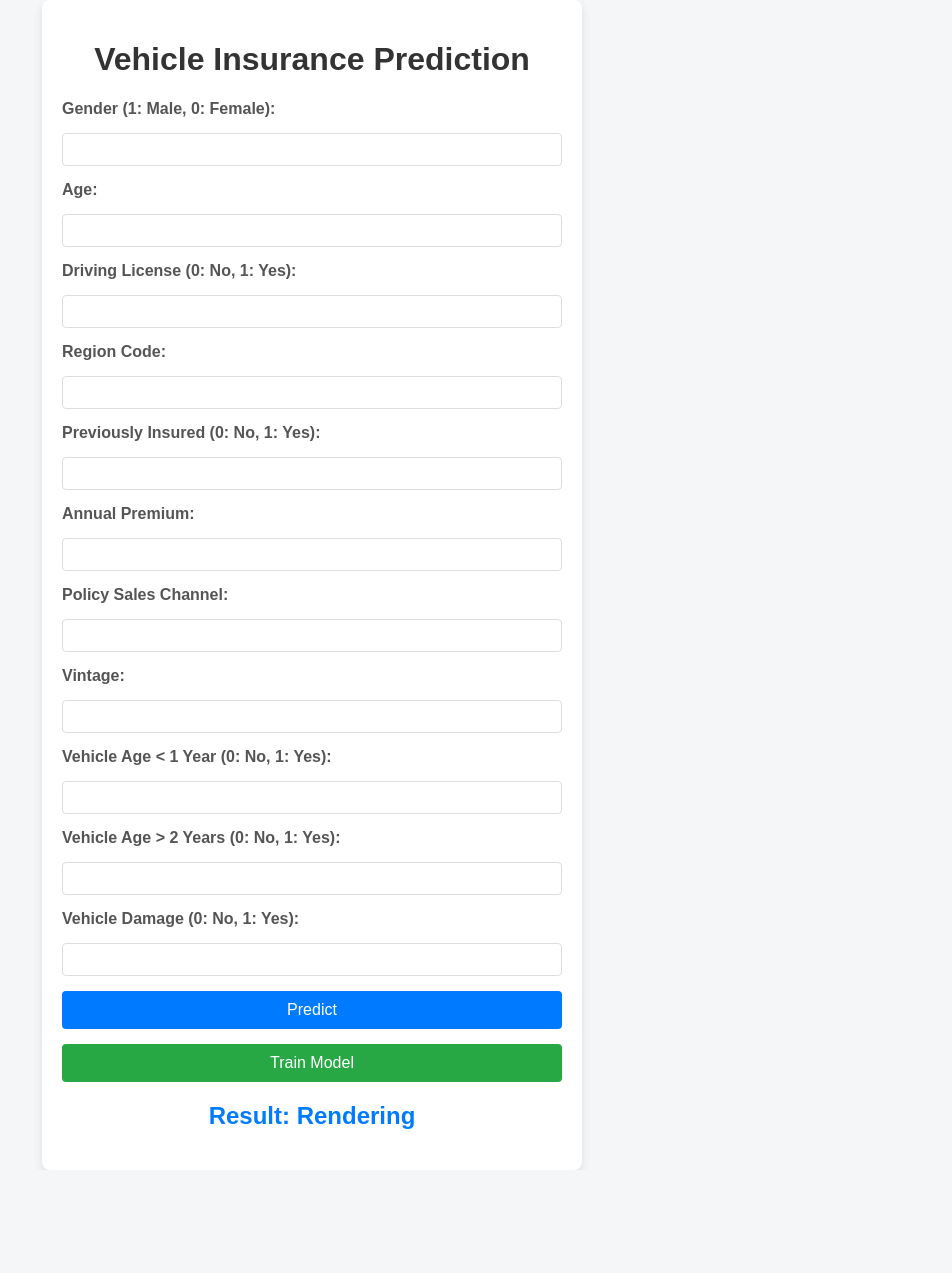
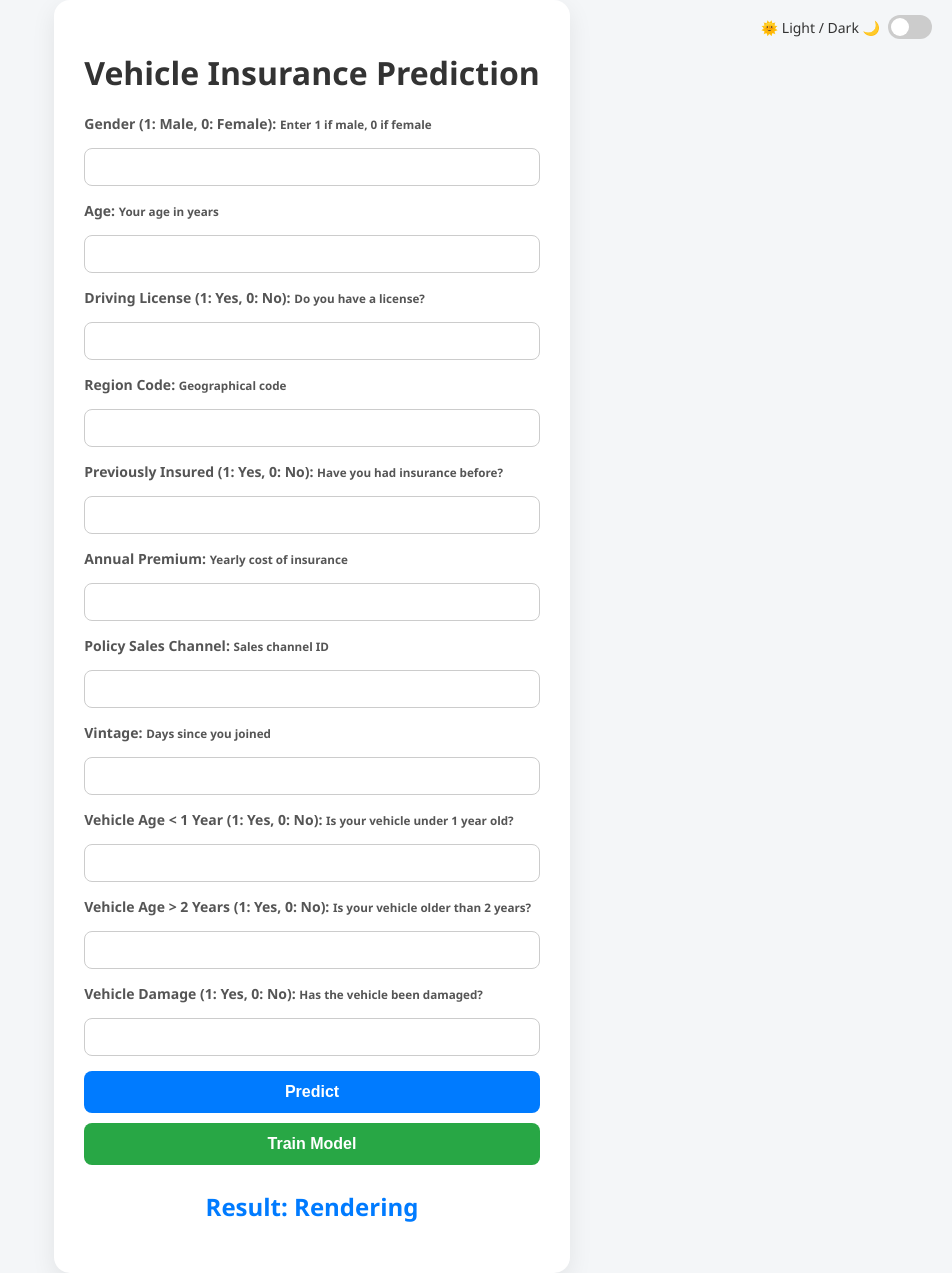
Before and after one commit to Harsh4962/MLOps---Project---1, a FastAPI app: page / in a window 1280 px wide. Shown: the whole page, without its empty margins (328-1280 px from the left). Before the commit the page ends 1170 px from the top, so only its background shows below. Run offline with FastAPI, Linux system fonts and the light colour scheme.

Commit message:
updated css and html for better UI

```diff
--- a/static/css/style.css
+++ b/static/css/style.css
@@ -1,26 +1,29 @@
-/* styles.css */
+/* Base styles */
 body {
-    font-family: Arial, sans-serif;
+    font-family: 'Segoe UI', Tahoma, Geneva, Verdana, sans-serif;
     display: flex;
     justify-content: center;
     align-items: center;
     min-height: 100vh;
     margin: 0;
     background-color: #f4f6f8;
+    transition: background-color 0.3s ease, color 0.3s ease;
 }
 
 .container {
     width: 100%;
-    max-width: 500px;
+    max-width: 550px;
     background-color: #ffffff;
-    padding: 20px;
-    border-radius: 8px;
-    box-shadow: 0 4px 8px rgba(0, 0, 0, 0.1);
+    padding: 30px;
+    border-radius: 16px;
+    box-shadow: 0 8px 24px rgba(0, 0, 0, 0.08);
     text-align: center;
+    transition: background-color 0.3s ease;
 }
 
 h1 {
     color: #333;
+    margin-bottom: 20px;
 }
 
 form {
@@ -32,23 +35,34 @@ form {
 label {
     text-align: left;
     color: #555;
-    font-weight: bold;
+    font-weight: 600;
+    font-size: 14px;
 }
 
 input {
-    padding: 8px;
-    border: 1px solid #ddd;
-    border-radius: 4px;
+    padding: 10px;
+    border: 1px solid #ccc;
+    border-radius: 8px;
+    font-size: 14px;
+    transition: all 0.2s;
+}
+
+input:focus {
+    outline: none;
+    border-color: #007bff;
+    box-shadow: 0 0 0 3px rgba(0, 123, 255, 0.1);
 }
 
 button {
-    padding: 10px;
+    padding: 12px;
     background-color: #007bff;
     color: #fff;
     border: none;
-    border-radius: 4px;
+    border-radius: 8px;
     cursor: pointer;
     font-size: 16px;
+    font-weight: 600;
+    transition: background-color 0.3s;
 }
 
 button:hover {
@@ -57,7 +71,7 @@ button:hover {
 
 .train-button {
     background-color: #28a745;
-    margin-top: 15px;
+    margin-top: 10px;
 }
 
 .train-button:hover {
@@ -65,9 +79,193 @@ button:hover {
 }
 
 .result {
-    margin-top: 20px;
+    margin-top: 25px;
 }
 
 .result h2 {
     color: #007bff;
 }
+
+/* Toggle Switch */
+.toggle-container {
+    display: flex;
+    justify-content: center;
+    align-items: center;
+    margin-bottom: 20px;
+    gap: 10px;
+}
+
+.toggle-label {
+    color: #555;
+    font-size: 14px;
+}
+
+.switch {
+    position: relative;
+    display: inline-block;
+    width: 48px;
+    height: 24px;
+}
+
+.switch input {
+    opacity: 0;
+    width: 0;
+    height: 0;
+}
+
+.slider {
+    position: absolute;
+    cursor: pointer;
+    top: 0;
+    left: 0;
+    right: 0;
+    bottom: 0;
+    background-color: #ccc;
+    transition: 0.4s;
+    border-radius: 24px;
+}
+
+.slider:before {
+    position: absolute;
+    content: "";
+    height: 18px;
+    width: 18px;
+    left: 3px;
+    bottom: 3px;
+    background-color: white;
+    transition: 0.4s;
+    border-radius: 50%;
+}
+
+input:checked + .slider {
+    background-color: #007bff;
+}
+
+input:checked + .slider:before {
+    transform: translateX(24px);
+}
+
+/* Dark Mode */
+body.dark-mode {
+    background-color: #121212;
+    color: #f1f1f1;
+}
+
+body.dark-mode .container {
+    background-color: #1e1e1e;
+    color: #f1f1f1;
+    box-shadow: 0 4px 12px rgba(255, 255, 255, 0.05);
+}
+
+body.dark-mode h1,
+body.dark-mode label,
+body.dark-mode .toggle-label {
+    color: #e0e0e0;
+}
+
+body.dark-mode input {
+    background-color: #2a2a2a;
+    color: #f9f9f9;
+    border: 1px solid #555;
+}
+
+body.dark-mode input::placeholder {
+    color: #bbbbbb;
+}
+
+body.dark-mode button {
+    background-color: #333;
+    color: #fff;
+}
+
+body.dark-mode button:hover {
+    background-color: #444;
+}
+
+body.dark-mode .train-button {
+    background-color: #2e7d32;
+}
+
+body.dark-mode .train-button:hover {
+    background-color: #1b5e20;
+}
+
+body.dark-mode .result h2 {
+    color: #90caf9;
+}
+/* Wrapping and top-bar alignment */
+body {
+  position: relative;
+}
+
+.wrapper {
+  display: flex;
+  justify-content: center;
+  align-items: center;
+  min-height: 100vh;
+}
+
+/* Top bar with toggle */
+.top-bar {
+  position: absolute;
+  top: 15px;
+  right: 20px;
+}
+
+/* Toggle styling */
+.toggle-container {
+  display: flex;
+  align-items: center;
+  gap: 8px;
+}
+
+.toggle-label {
+  font-size: 14px;
+  color: #333;
+}
+
+/* Switch UI */
+.switch {
+  position: relative;
+  display: inline-block;
+  width: 44px;
+  height: 24px;
+}
+
+.switch input {
+  opacity: 0;
+  width: 0;
+  height: 0;
+}
+
+.slider {
+  position: absolute;
+  cursor: pointer;
+  top: 0;
+  left: 0;
+  right: 0;
+  bottom: 0;
+  background-color: #ccc;
+  border-radius: 34px;
+  transition: 0.4s;
+}
+
+.slider:before {
+  position: absolute;
+  content: "";
+  height: 18px;
+  width: 18px;
+  left: 3px;
+  bottom: 3px;
+  background-color: white;
+  border-radius: 50%;
+  transition: 0.4s;
+}
+
+input:checked + .slider {
+  background-color: #2196f3;
+}
+
+input:checked + .slider:before {
+  transform: translateX(20px);
+}
--- a/templates/vehicledata.html
+++ b/templates/vehicledata.html
@@ -1,48 +1,60 @@
 <!DOCTYPE html>
 <html lang="en">
 <head>
-    <meta charset="UTF-8">
-    <meta name="viewport" content="width=device-width, initial-scale=1.0">
+  <meta charset="UTF-8" />
+  <meta name="viewport" content="width=device-width, initial-scale=1.0"/>
   <title>Vehicle Insurance Prediction</title>
-    <!-- Corrected the CSS path -->
   <link rel="stylesheet" href="/static/css/style.css">
 </head>
 <body>
+
+  <!-- Dark Mode Toggle -->
+  <div class="top-bar">
+    <div class="toggle-container">
+      <span class="toggle-label">🌞 Light / Dark 🌙</span>
+      <label class="switch">
+        <input type="checkbox" id="darkModeToggle" />
+        <span class="slider"></span>
+      </label>
+    </div>
+  </div>
+
+  <div class="wrapper">
     <div class="container">
       <h1>Vehicle Insurance Prediction</h1>
 
       <form method="post" action="/">
-            <label for="Gender">Gender (1: Male, 0: Female):</label>
+        <label for="Gender">Gender (1: Male, 0: Female): <small>Enter 1 if male, 0 if female</small></label>
         <input type="number" id="Gender" name="Gender" min="0" max="1" required>
 
-            <label for="Age">Age:</label>
+        <label for="Age">Age: <small>Your age in years</small></label>
         <input type="number" id="Age" name="Age" required>
 
-            <label for="Driving_License">Driving License (0: No, 1: Yes):</label>
+        <label for="Driving_License">Driving License (1: Yes, 0: No): <small>Do you have a license?</small></label>
         <input type="number" id="Driving_License" name="Driving_License" min="0" max="1" required>
 
-            <label for="Region_Code">Region Code:</label>
+        <label for="Region_Code">Region Code: <small>Geographical code</small></label>
         <input type="number" step="0.01" id="Region_Code" name="Region_Code" required>
 
-            <label for="Previously_Insured">Previously Insured (0: No, 1: Yes):</label>
+        <label for="Previously_Insured">Previously Insured (1: Yes, 0: No): <small>Have you had insurance before?</small></label>
         <input type="number" id="Previously_Insured" name="Previously_Insured" min="0" max="1" required>
 
-            <label for="Annual_Premium">Annual Premium:</label>
+        <label for="Annual_Premium">Annual Premium: <small>Yearly cost of insurance</small></label>
         <input type="number" step="0.01" id="Annual_Premium" name="Annual_Premium" required>
 
-            <label for="Policy_Sales_Channel">Policy Sales Channel:</label>
+        <label for="Policy_Sales_Channel">Policy Sales Channel: <small>Sales channel ID</small></label>
         <input type="number" step="0.01" id="Policy_Sales_Channel" name="Policy_Sales_Channel" required>
 
-            <label for="Vintage">Vintage:</label>
+        <label for="Vintage">Vintage: <small>Days since you joined</small></label>
         <input type="number" id="Vintage" name="Vintage" required>
 
-            <label for="Vehicle_Age_lt_1_Year">Vehicle Age < 1 Year (0: No, 1: Yes):</label>
+        <label for="Vehicle_Age_lt_1_Year">Vehicle Age &lt; 1 Year (1: Yes, 0: No): <small>Is your vehicle under 1 year old?</small></label>
         <input type="number" id="Vehicle_Age_lt_1_Year" name="Vehicle_Age_lt_1_Year" min="0" max="1" required>
 
-            <label for="Vehicle_Age_gt_2_Years">Vehicle Age > 2 Years (0: No, 1: Yes):</label>
+        <label for="Vehicle_Age_gt_2_Years">Vehicle Age &gt; 2 Years (1: Yes, 0: No): <small>Is your vehicle older than 2 years?</small></label>
         <input type="number" id="Vehicle_Age_gt_2_Years" name="Vehicle_Age_gt_2_Years" min="0" max="1" required>
 
-            <label for="Vehicle_Damage_Yes">Vehicle Damage (0: No, 1: Yes):</label>
+        <label for="Vehicle_Damage_Yes">Vehicle Damage (1: Yes, 0: No): <small>Has the vehicle been damaged?</small></label>
         <input type="number" id="Vehicle_Damage_Yes" name="Vehicle_Damage_Yes" min="0" max="1" required>
 
         <button type="submit">Predict</button>
@@ -58,5 +70,13 @@
         </div>
       {% endif %}
     </div>
+  </div>
+
+  <script>
+    const toggle = document.getElementById('darkModeToggle');
+    toggle.addEventListener('change', () => {
+      document.body.classList.toggle('dark-mode', toggle.checked);
+    });
+  </script>
 </body>
 </html>
```
Also changed, not shown: 7 other files. Lines whose indentation alone changed are shown as unchanged.
